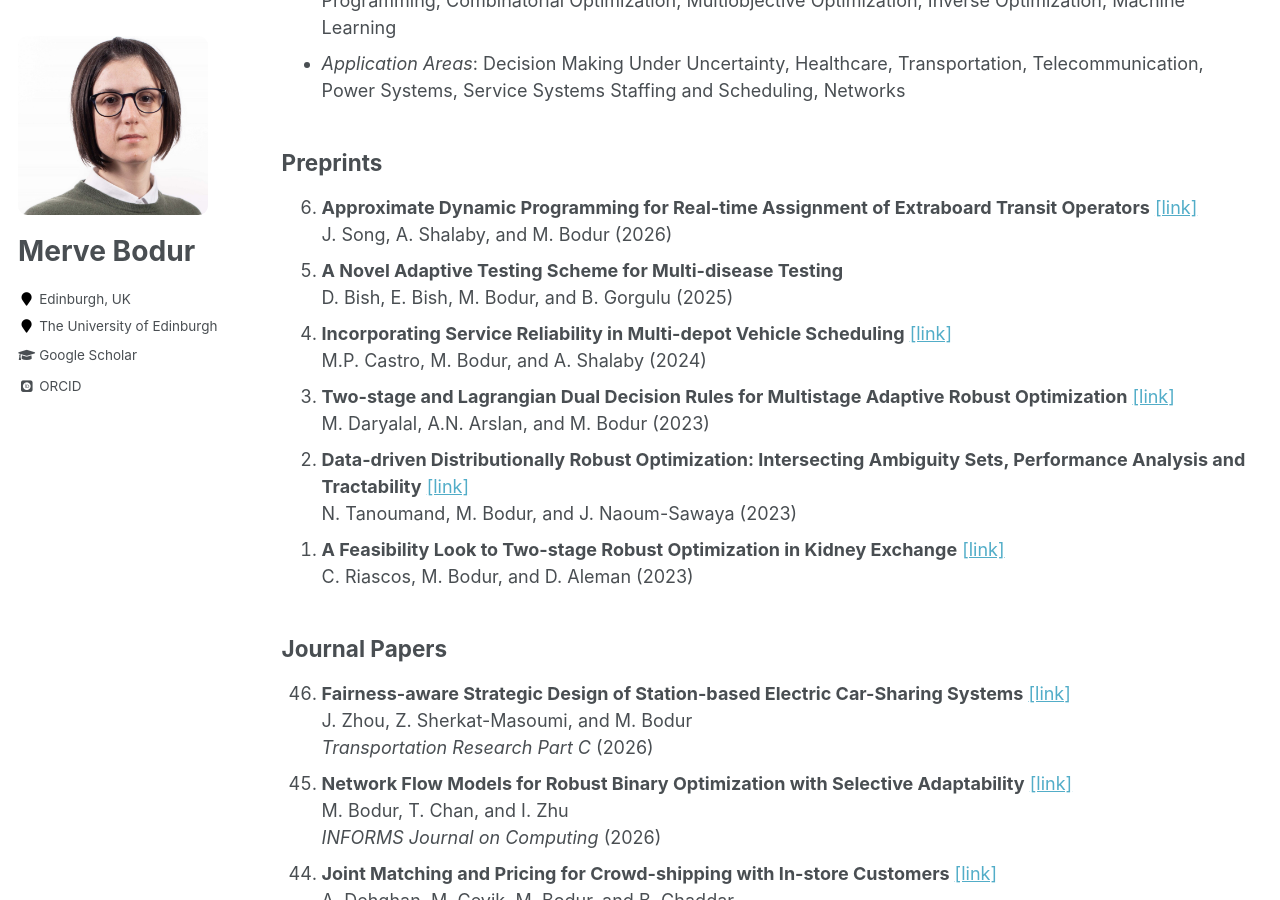
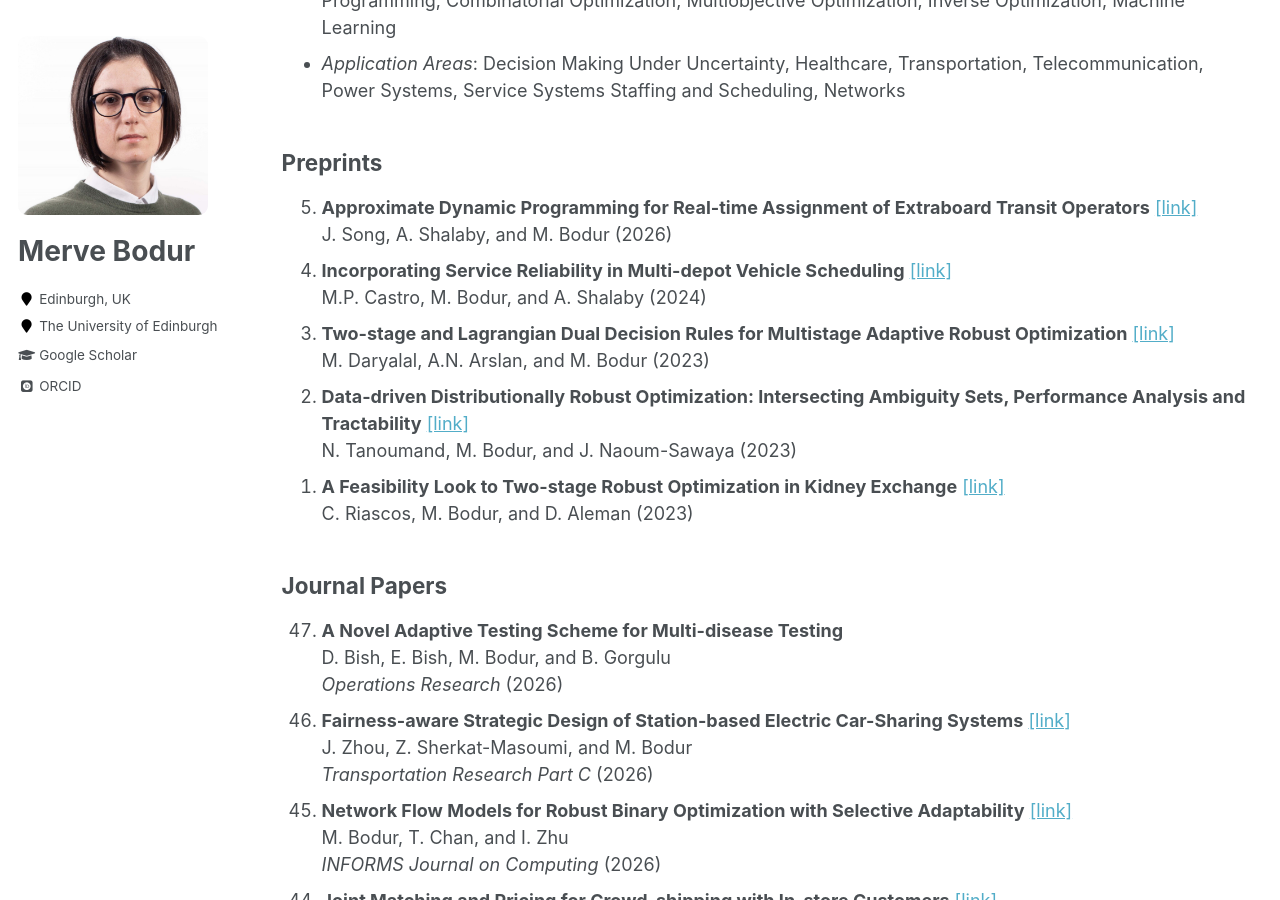
Before and after one commit to mervebodur/mervebodur.github.io, a Jekyll site: the page built from _pages/research.md, in a window 1280 px wide and 900 px high, scrolled down 276 px. Built offline with Jekyll 4.4.1, drawn with Linux system fonts in a browser that asks for light colours; some web fonts are replaced; part of the change alters nothing that is shown.

Commit message:
Update research.md

```diff
--- a/_pages/research.md
+++ b/_pages/research.md
@@ -12,8 +12,6 @@ author_profile: true
 ## Preprints
 1. **Approximate Dynamic Programming for Real-time Assignment of Extraboard Transit Operators** [[link]](https://arxiv.org/pdf/2605.04511)\
 J. Song, A. Shalaby, and M. Bodur (2026)
-1. **A Novel Adaptive Testing Scheme for Multi-disease Testing**\
-D. Bish, E. Bish, M. Bodur, and B. Gorgulu (2025)
 1. **Incorporating Service Reliability in Multi-depot Vehicle Scheduling** [[link]](https://arxiv.org/pdf/2407.00836)\
 M.P. Castro, M. Bodur, and A. Shalaby (2024)
 1. **Two-stage and Lagrangian Dual Decision Rules for Multistage Adaptive Robust Optimization** [[link]](https://arxiv.org/pdf/2305.06190)\
@@ -25,6 +23,9 @@ C. Riascos, M. Bodur, and D. Aleman (2023)
 {: reversed="reversed"}
 
 ## Journal Papers
+1. **A Novel Adaptive Testing Scheme for Multi-disease Testing**\
+D. Bish, E. Bish, M. Bodur, and B. Gorgulu\
+*Operations Research* (2026)
 1. **Fairness-aware Strategic Design of Station-based Electric Car-Sharing Systems** [[link]](https://arxiv.org/pdf/2604.11732)\
 J. Zhou, Z. Sherkat-Masoumi, and M. Bodur\
 *Transportation Research Part C* (2026)
```
